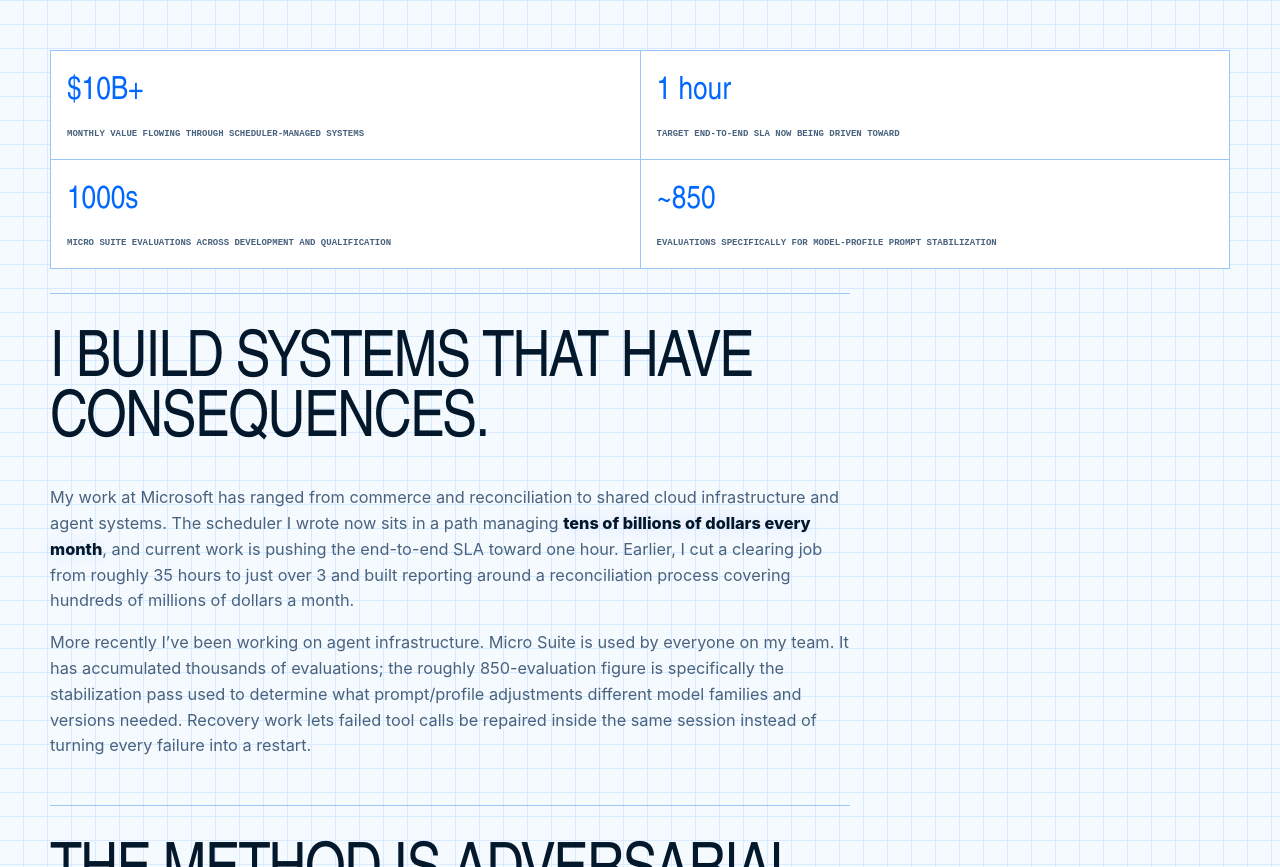
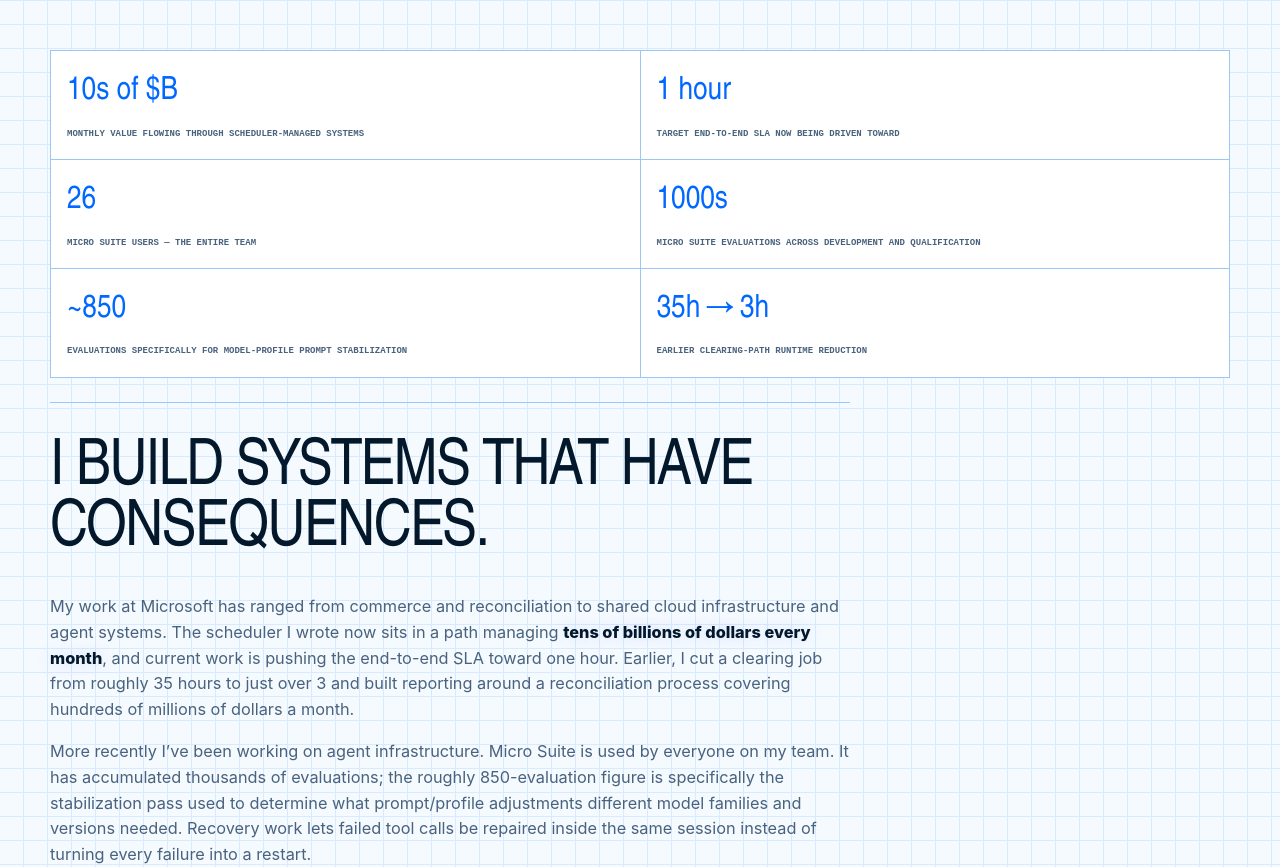
Before and after one commit to pH34r-pH/Portfolio, a website: page site/about/index.html in a window 1280 px wide. Shown: the part 840-1707 px from the top of the page. Drawn offline with Linux system fonts and the light colour scheme; no server answers.

Commit message:
Strengthen About scale with concrete engineering anchors

```diff
--- a/site/about/index.html
+++ b/site/about/index.html
@@ -23,10 +23,12 @@
 <div><p class="lede">I’m Tyler James Harbin-Giuntoli. I build systems where correctness, recovery, and evidence matter—and increasingly I use those habits to ask harder questions about machine learning itself.</p>
 <p class="about-intro">Becoming a parent changed the calculation for me. I had a daughter and realized that spending my career on the safest available path was no longer enough; if I was going to trade that much of my life for work, I wanted the work to <strong>matter</strong>. The research on this site is part of that pivot.</p></div></div></header>
 <div class="metric-strip" aria-label="Selected engineering scale">
-<article><strong>$10B+</strong><span>monthly value flowing through scheduler-managed systems</span></article>
+<article><strong>10s of $B</strong><span>monthly value flowing through scheduler-managed systems</span></article>
 <article><strong>1 hour</strong><span>target end-to-end SLA now being driven toward</span></article>
+<article><strong>26</strong><span>Micro Suite users — the entire team</span></article>
 <article><strong>1000s</strong><span>Micro Suite evaluations across development and qualification</span></article>
 <article><strong>~850</strong><span>evaluations specifically for model-profile prompt stabilization</span></article>
+<article><strong>35h → 3h</strong><span>earlier clearing-path runtime reduction</span></article>
 </div>
 <div class="about-sections">
 <section aria-labelledby="what-i-build"><h2 id="what-i-build">I build systems that have consequences.</h2>
```
